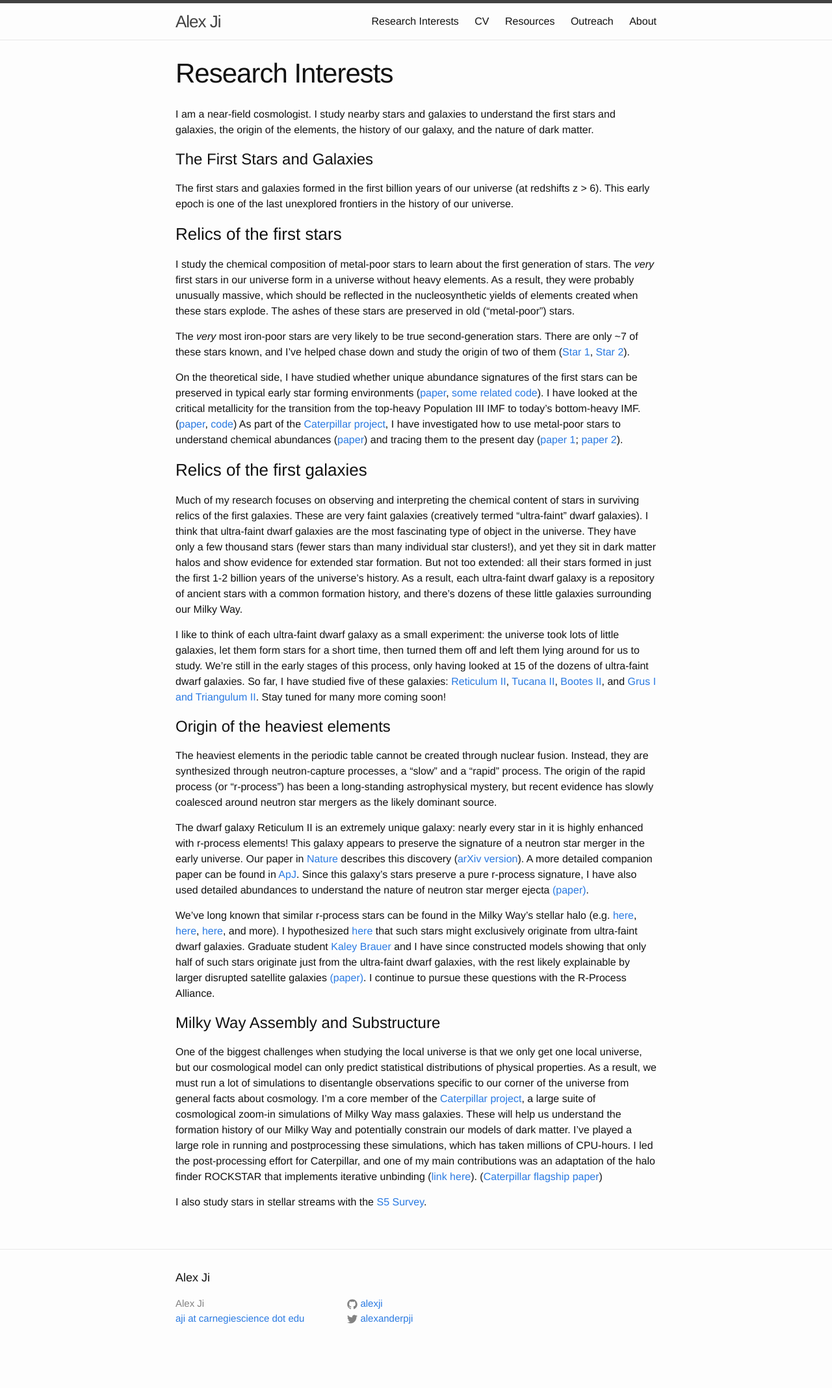
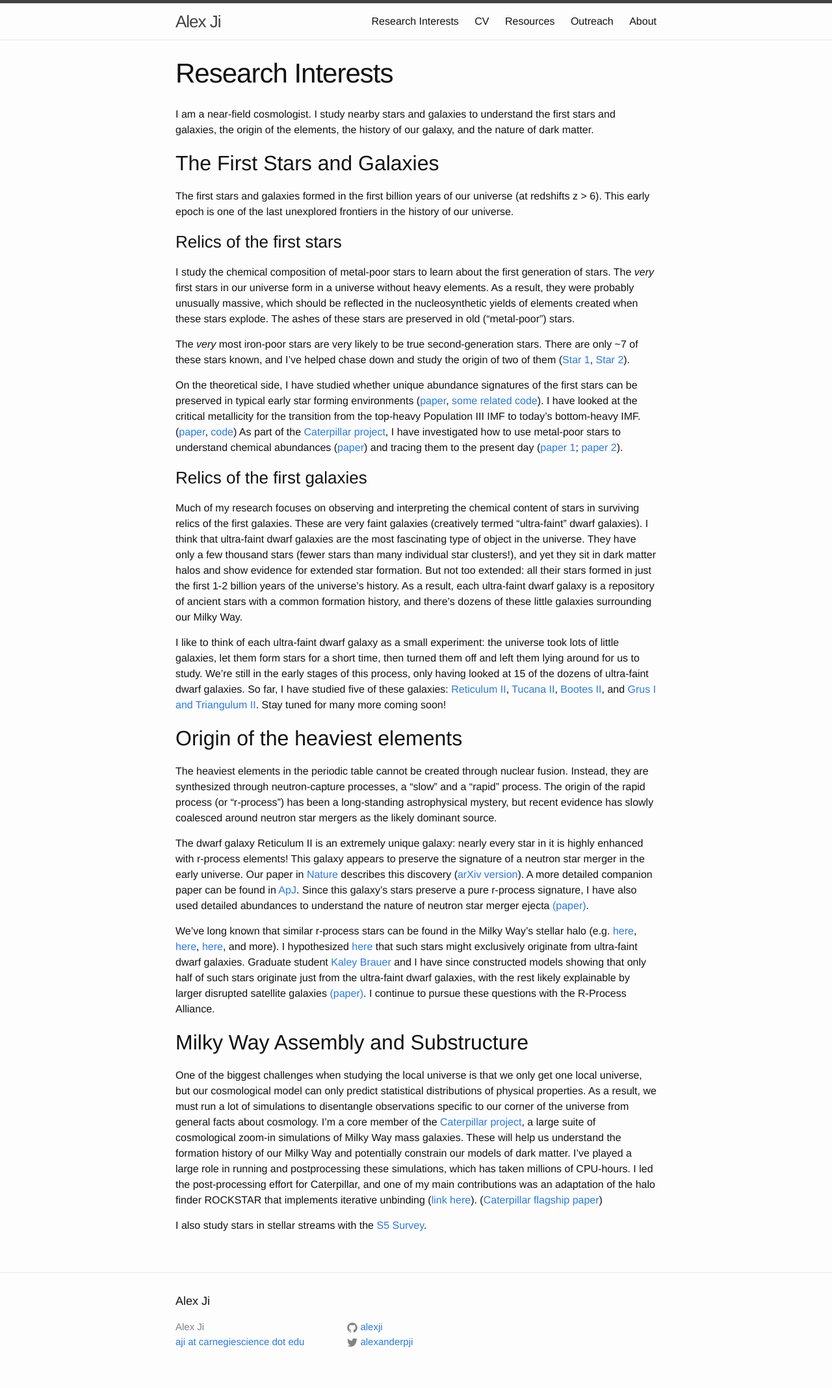
Before and after one commit to alexji/alexji.github.io, a Jekyll site: the page built from research_interests.md, in a window 1280 px wide. Shown: the whole page at 65% size. Built offline with Jekyll 4.4.1, drawn with Linux system fonts in a browser that asks for light colours; before the commit the page ends 2100 px from its top, so only the background shows below that.

Commit message:
Title change

```diff
--- a/research_interests.md
+++ b/research_interests.md
@@ -6,7 +6,7 @@ order: 1
 ---
 I am a near-field cosmologist. I study nearby stars and galaxies to understand the first stars and galaxies, the origin of the elements, the history of our galaxy, and the nature of dark matter.
 
-# The First Stars and Galaxies
+## The First Stars and Galaxies
 
 The first stars and galaxies formed in the first billion years of our universe (at redshifts z > 6).
 This early epoch is one of the last unexplored frontiers in the history of our universe.
@@ -40,7 +40,7 @@ We're still in the early stages of this process, only having looked at 15 of the
 So far, I have studied five of these galaxies: [Reticulum II](https://www.nature.com/articles/nature17425), [Tucana II](https://arxiv.org/abs/1609.02915), [Bootes II](https://arxiv.org/abs/1510.07632), and [Grus I and Triangulum II](https://arxiv.org/abs/1809.02182).
 Stay tuned for many more coming soon!
 
-# Origin of the heaviest elements
+## Origin of the heaviest elements
 The heaviest elements in the periodic table cannot be created through nuclear fusion. Instead, they are synthesized through neutron-capture processes, a "slow" and a "rapid" process.
 The origin of the rapid process (or "r-process") has been a long-standing astrophysical mystery, but recent evidence has slowly coalesced around neutron star mergers as the likely dominant source.
 
@@ -55,7 +55,7 @@ I hypothesized [here](https://arxiv.org/abs/1607.07447) that such stars might ex
 Graduate student [Kaley Brauer](http://www.mit.edu/~kbrauer/) and I have since constructed models showing that only half of such stars originate just from the ultra-faint dwarf galaxies, with the rest likely explainable by larger disrupted satellite galaxies [(paper)](https://arxiv.org/abs/1809.05539).
 I continue to pursue these questions with the R-Process Alliance.
 
-# Milky Way Assembly and Substructure
+## Milky Way Assembly and Substructure
 
 One of the biggest challenges when studying the local universe is that we only get one local universe, but our cosmological model can only predict statistical distributions of physical properties. As a result, we must run a lot of simulations to disentangle observations specific to our corner of the universe from general facts about cosmology.
 I’m a core member of the [Caterpillar project](http://www.caterpillarproject.org/), a large suite of cosmological zoom-in simulations of Milky Way mass galaxies. These will help us understand the formation history of our Milky Way and potentially constrain our models of dark matter. I’ve played a large role in running and postprocessing these simulations, which has taken millions of CPU-hours. I led the post-processing effort for Caterpillar, and one of my main contributions was an adaptation of the halo finder ROCKSTAR that implements iterative unbinding ([link here](https://bitbucket.org/alexji/rockstar)). ([Caterpillar flagship paper](https://arxiv.org/abs/1509.01255))
```
